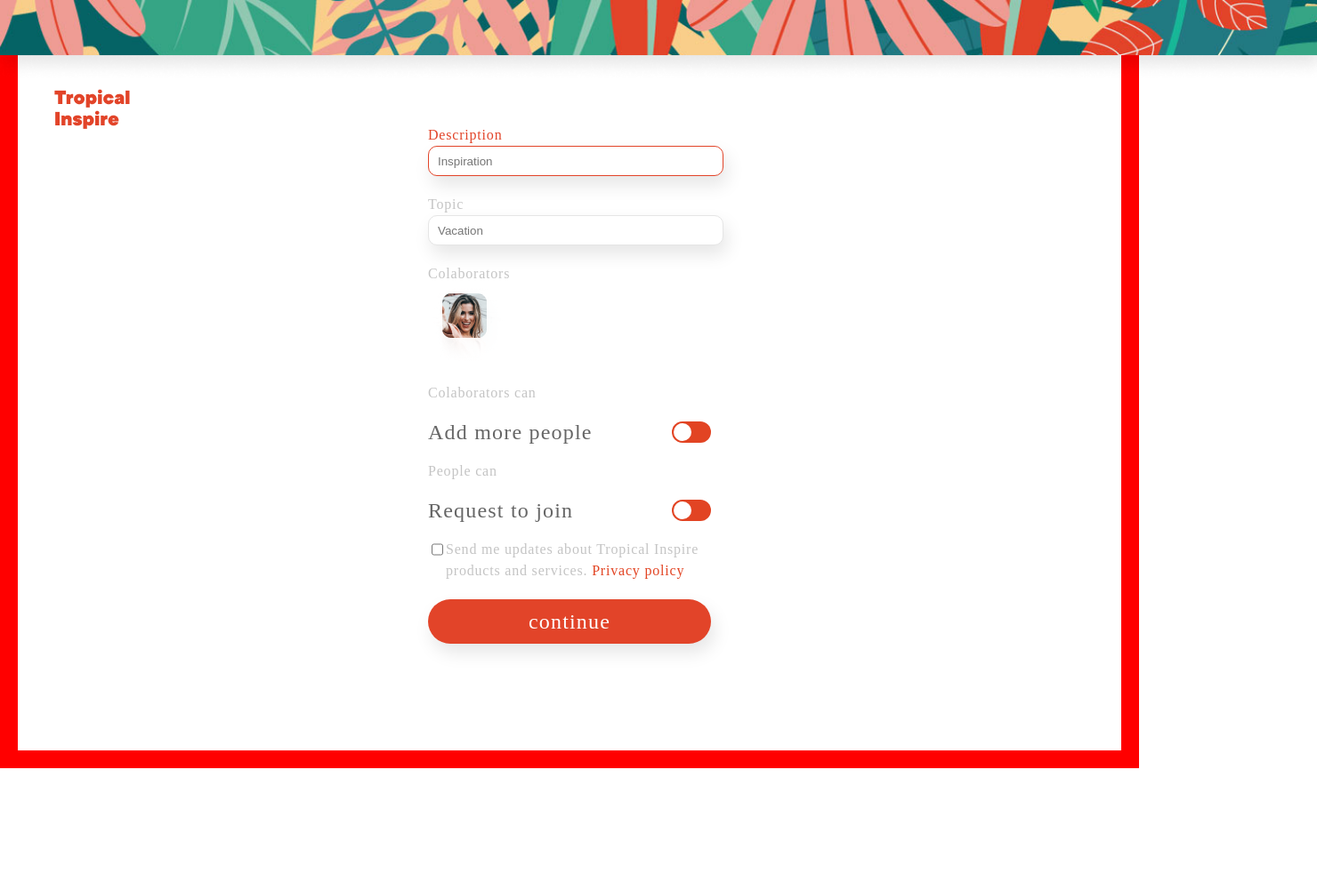
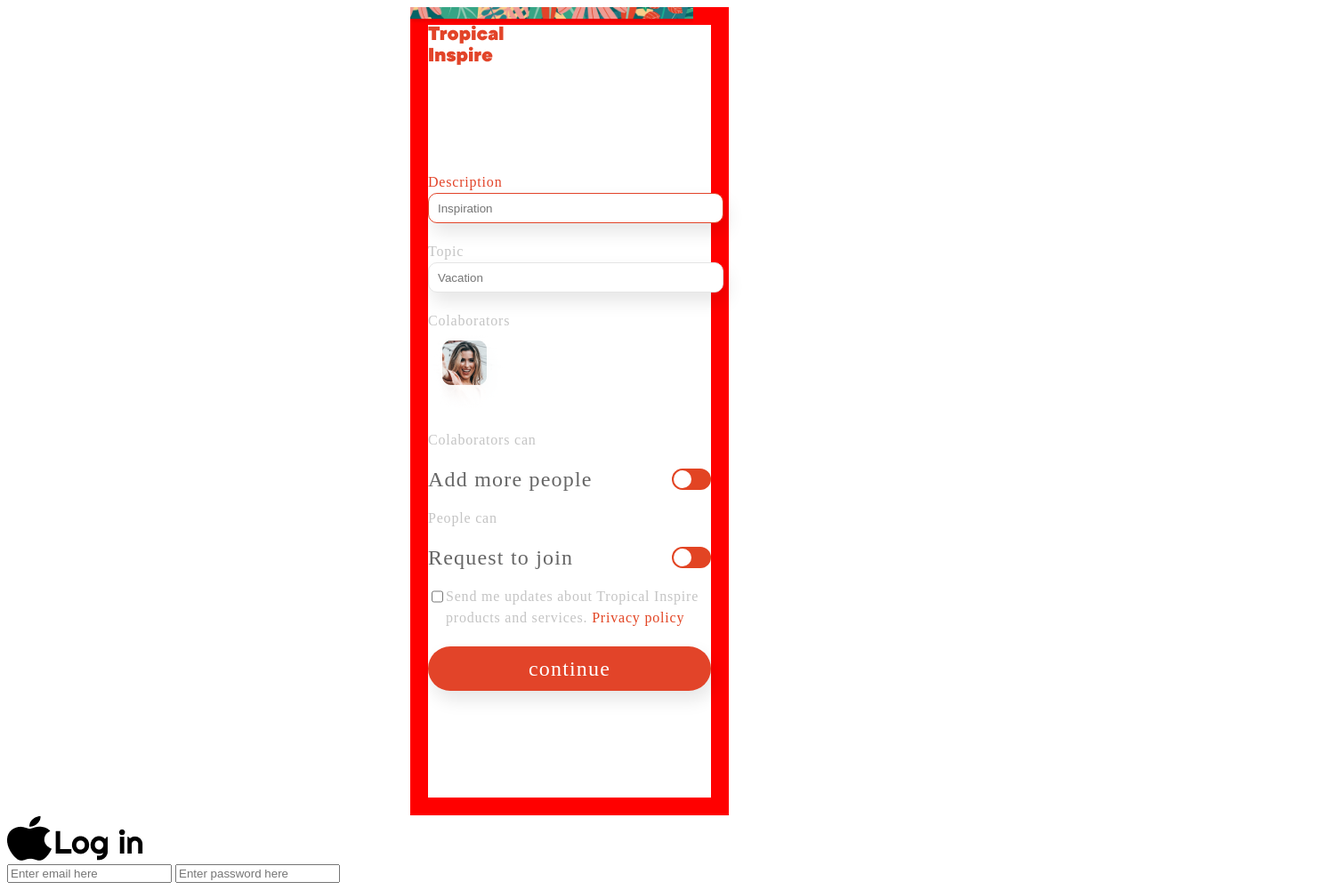
Before and after one commit to vanyamotobiker/forms, a plain HTML site: page index.html in a window 1280 px wide. Shown: the whole page at 89% size, 1480 px wide, since content can reach past the window. Before the commit the page ends 864 px from the top, so only its background shows below. Drawn offline with Linux system fonts and the light colour scheme.

Commit message:
adaptive border

```diff
--- a/index.css
+++ b/index.css
@@ -1,26 +1,34 @@
-body{
+.form_flex{
+   display: flex;
+   justify-content: center;
+
+}
+
+.first_form{
    border: 20px solid red;
-   max-width: 1440px;
-   max-height: 900px;
-   margin: 0;
+
+   position: relative;
+
 
 }
 .header img{
-   display: block;
-   position: absolute;
-   left: 0px;
-   top: 0px;
-   min-width: 1480px;
-}
-.logo img{
-   display: block;
-   position: absolute;
-   left: 61px;
-   top: 100px;
+   position:absolute;
+   top: -20px;
+   left: -20px;
+   width: 100%;
 
 
 }
-.form {
+
+
+.logo img{
+   display: block;
+
+
+
+
+}
+.form1 {
    display: flex;
    flex-direction: column ;
    max-width: 318px;
--- a/index.html
+++ b/index.html
@@ -10,13 +10,15 @@
 </head>
 
 <body>
+    <div class="form_flex">
+        <div class="first_form">
             <div class="header">
                 <img src="img/Group.png" alt="">
             </div>
             <div class="logo">
                 <img src="img/Tropical Inspire.png" alt="">
             </div>
-    <form action="#" class="form">
+            <form action="#" class="form1">
 
                     <label>
                         <span>Description</span>
@@ -26,7 +28,6 @@
                         Topic
                         <input class="grey_form" placeholder="Vacation" type="text">
                     </label>
-
 
                 <label for="city">Colaborators
                 <div class="Colaborators">
@@ -60,9 +61,18 @@
                         Send me updates about Tropical Inspire products and services. <a href="">Privacy policy</a>
                     </div>
                 </div>
-
                 <button type="submit">continue</button>
 
+            </form>
+        </div>
+    </div>
+    <form action="#" class="form2">
+        <div class="logo_form">
+            <img src="img/apple.png" alt="">
+            <img src="img/Log in.png" alt="">
+        </div>
+        <input class="green_form" placeholder="Enter email here" type="text">
+        <input class="green_form" placeholder="Enter password here" type="text">
 
 
     </form>
```
Also changed, not shown: img/Log in.png (added), img/apple.png (added). Lines whose indentation alone changed are shown as unchanged.
